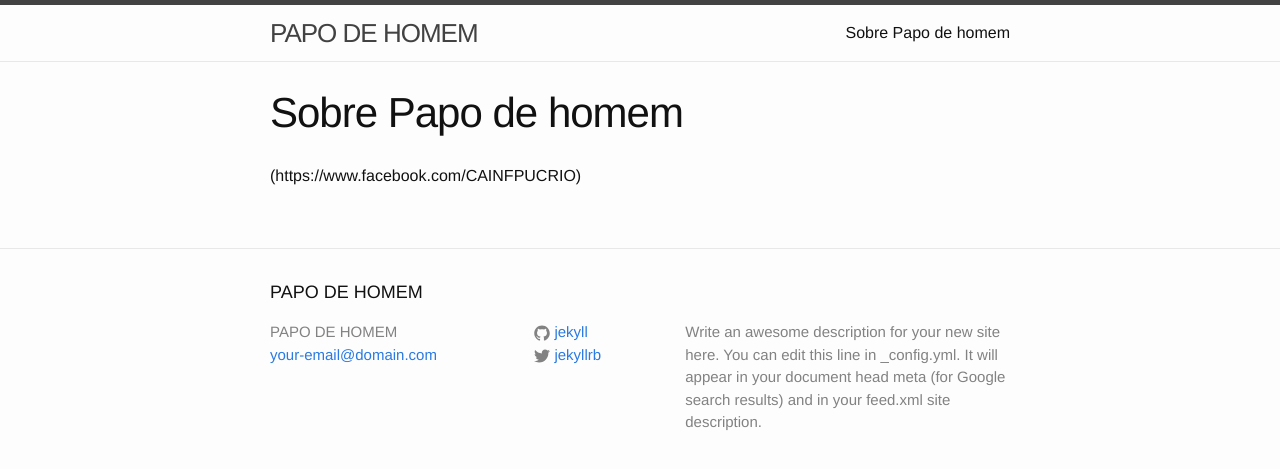
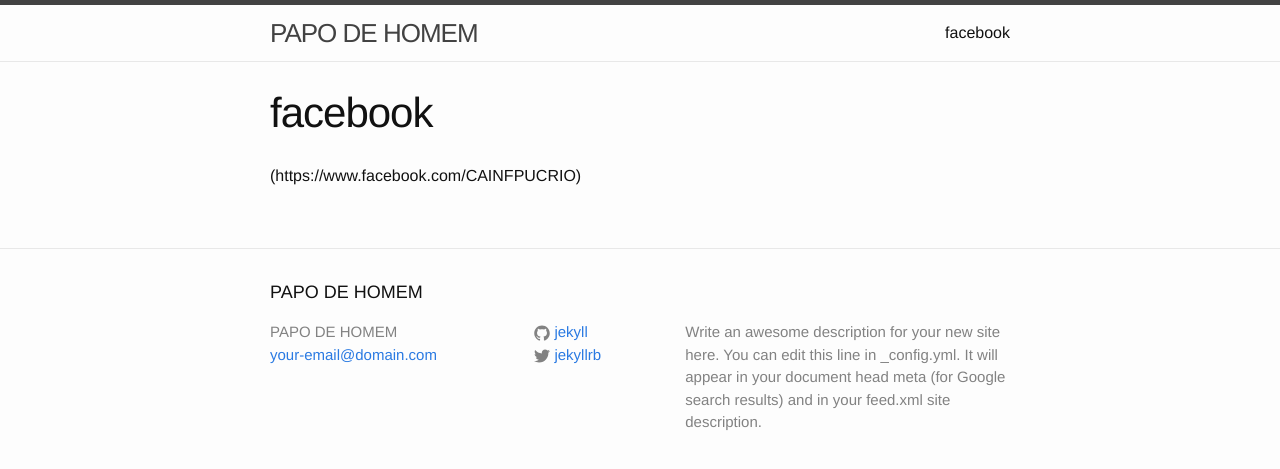
Before and after one commit to cainfpucrio/cainfpucrio.github.io, a Jekyll site: the page built from about.md, in a window 1280 px wide. Shown: the top 469 px of the page. Built offline with Jekyll 4.4.1, drawn with Linux system fonts in a browser that asks for light colours.

Commit message:
Update about.md

```diff
--- a/about.md
+++ b/about.md
@@ -1,7 +1,7 @@
 ---
 layout: page
-title: Sobre Papo de homem
-permalink: /about/
+title: facebook
+permalink: /face/
 ---
 
 (https://www.facebook.com/CAINFPUCRIO)
```
